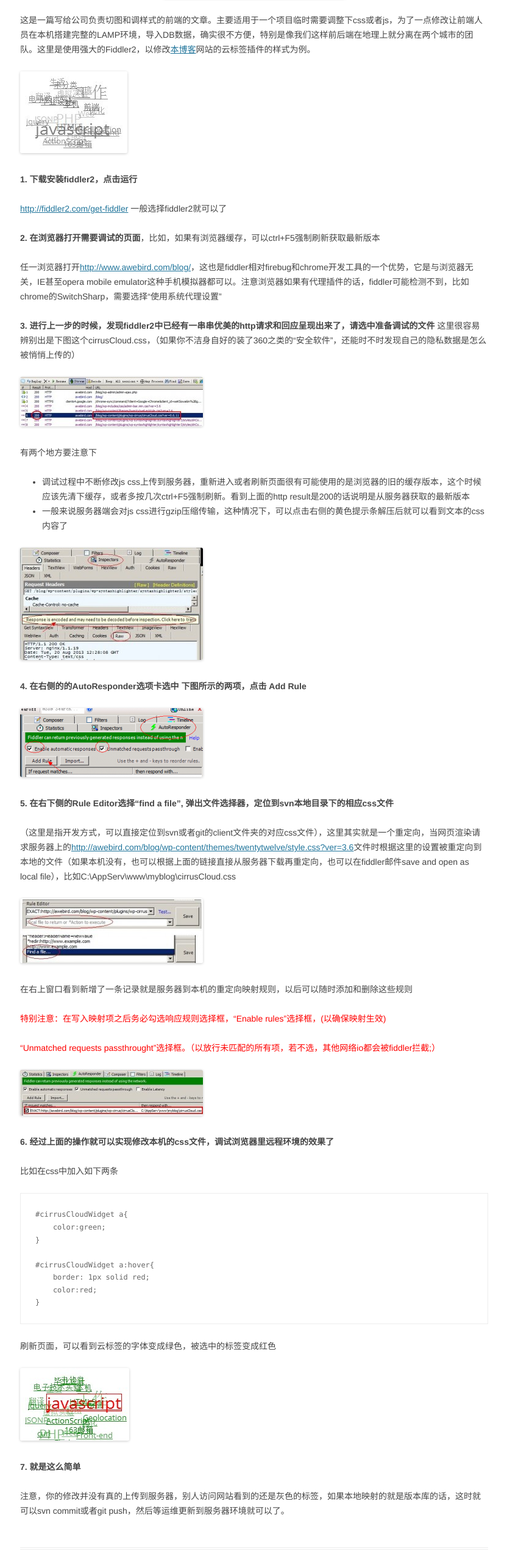
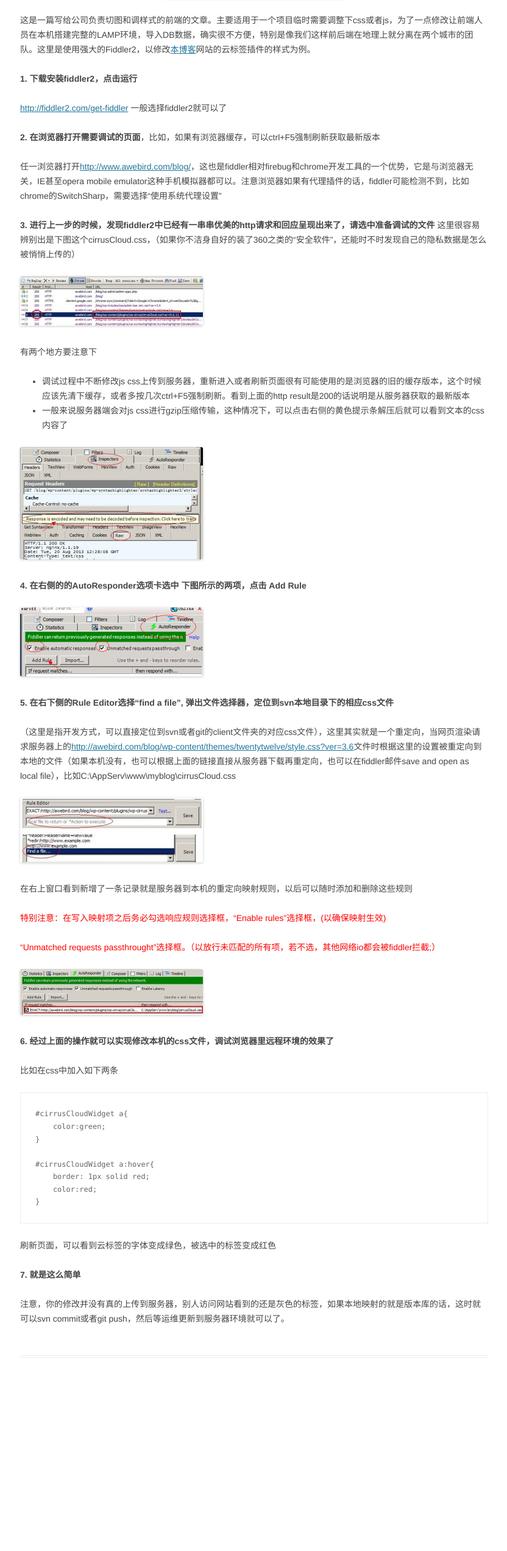
Before and after one commit to doc2git/itDocumentsCss, a plain HTML site: page index.html in a window 1280 px wide. Shown: the part 217-2760 px from the top of the page at 61% size, without its empty margins (223-1055 px from the left). After the commit the page ends 2515 px from the top, so only its background shows below. Drawn offline with Linux system fonts and the light colour scheme.

Commit message:
removed useful pictures in index.html of gh-pages

```diff
--- a/index.html
+++ b/index.html
@@ -116,9 +116,6 @@
                         <p>
                             这是一篇写给公司负责切图和调样式的前端的文章。主要适用于一个项目临时需要调整下css或者js，为了一点修改让前端人员在本机搭建完整的LAMP环境，导入DB数据，确实很不方便，特别是像我们这样前后端在地理上就分离在两个城市的团队。这里是使用强大的Fiddler2，以修改<a
                                 href="http://awebird.com/blog/">本博客</a>网站的云标签插件的样式为例。<span id="more-108"></span></p>
-                        <p><a href="http://awebird.com/blog/wp-content/uploads/2013/08/cloudtag1.jpg"><img
-                                class="alignnone size-full wp-image-109" alt="cloudtag1" src="cloudtag1.jpg" width="176"
-                                height="134"></a></p>
                         <p><strong>1. 下载安装fiddler2，点击运行</strong></p>
                         <p><a href="http://fiddler2.com/get-fiddler">http://fiddler2.com/get-fiddler</a>&nbsp;一般选择fiddler2就可以了
                         </p>
@@ -175,9 +172,6 @@
     color:red;
 }</pre>
                         <p>刷新页面，可以看到云标签的字体变成绿色，被选中的标签变成红色</p>
-                        <p><a href="http://awebird.com/blog/wp-content/uploads/2013/08/6.jpg"><img
-                                class="alignnone size-full wp-image-116" alt="6" src="6.jpg" width="179"
-                                height="119"></a></p>
                         <p><strong>7. 就是这么简单</strong></p>
                         <p>注意，你的修改并没有真的上传到服务器，别人访问网站看到的还是灰色的标签，如果本地映射的就是版本库的话，这时就可以svn commit或者git
                             push，然后等运维更新到服务器环境就可以了。</p></div><!--/DOCUMENT_FRAGMENT--></article>
```
